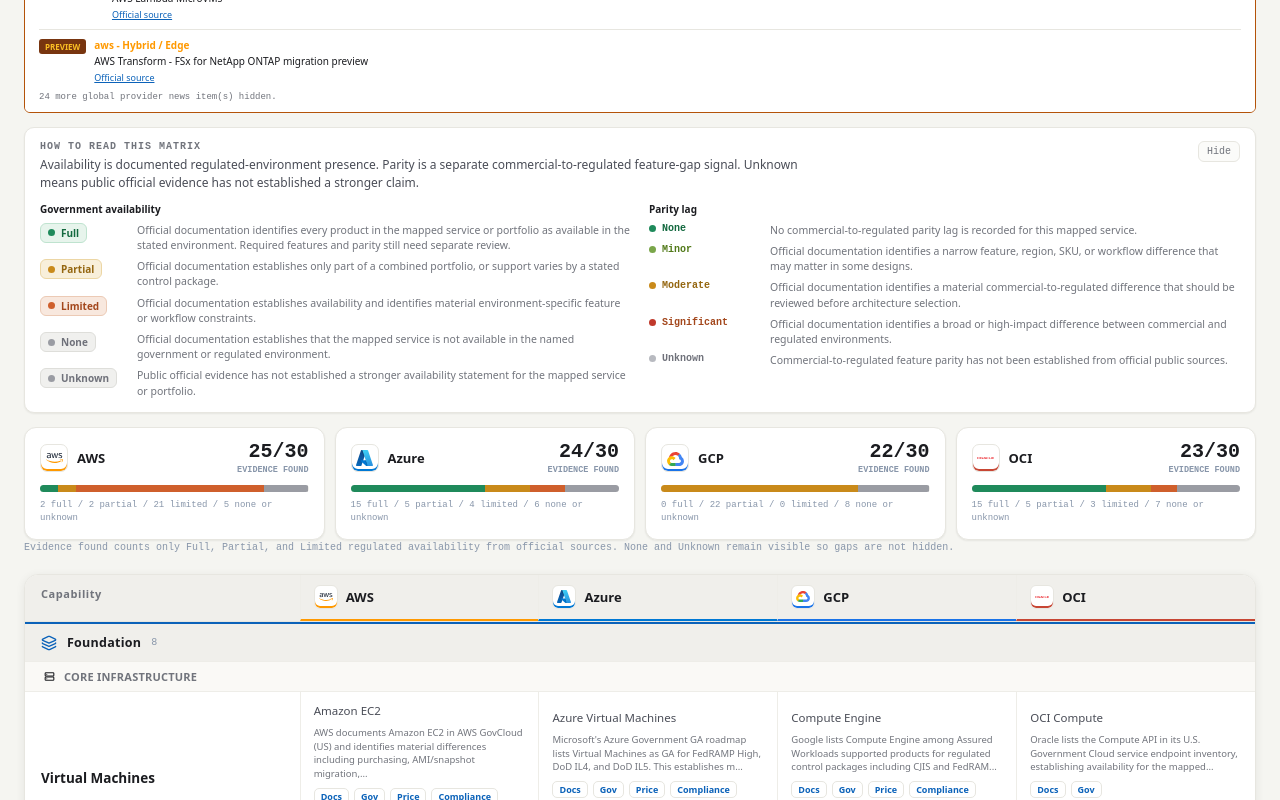
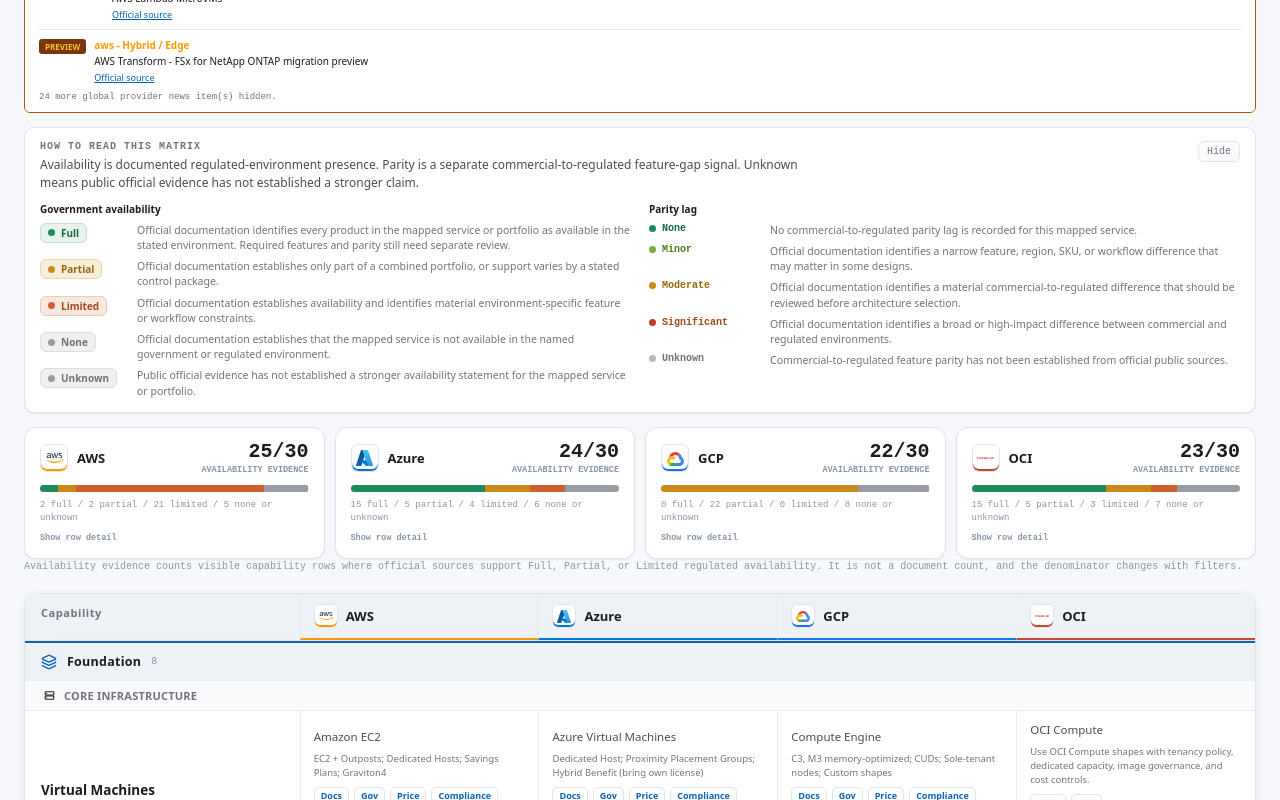
Before and after one commit to MW8-ai/CloudIntelMatrix, a React (Vite) app: page / in a window 1280 px wide. Shown: the part 620-1420 px from the top of the page. Built offline with nearby package versions, Linux system fonts and the light colour scheme.

Commit message:
Clarify matrix evidence counts

```diff
--- a/src/App.jsx
+++ b/src/App.jsx
@@ -70,13 +70,13 @@
 
 const THEME_TOKENS = {
   light: {
-    "--bg": "#f5f5f1",
+    "--bg": "#f6f8fb",
     "--header-bg": "#ffffff",
     "--panel": "#ffffff",
-    "--panel-alt": "#fbfbf9",
+    "--panel-alt": "#f9fbfd",
     "--text": "#1b1c20",
     "--muted": "#71747c",
-    "--border": "#e7e6e0",
+    "--border": "#dfe5ee",
     "--link": "#0b62b9",
     "--selected-bg": "#dceeff",
     "--selected-text": "#064f9f",
@@ -92,9 +92,9 @@
     "--review-border": "#cbd5e1",
     "--ink2": "#4a4d57",
     "--faint": "#8896aa",
-    "--head": "#f0efeb",
-    "--rowalt": "#faf9f6",
-    "--border2": "#eeede8",
+    "--head": "#eef2f7",
+    "--rowalt": "#f8fafc",
+    "--border2": "#e8edf4",
     "--shadow": "rgba(22,22,20,.07)",
     "--cols": "minmax(240px, 1.15fr) repeat(4, minmax(170px, 1fr))",
   },
@@ -788,8 +788,8 @@
 
 function getProviderPreviewText(provider, tier) {
   return truncateText(
+    (tier ? provider.tierNotes?.[tier] : "") ||
     provider.note ||
-    (tier ? provider.tierNotes?.[tier] : "") ||
     provider.variant,
     128
   );
@@ -806,24 +806,68 @@
 
 function MatrixCoverageStrip({ rows, activeProviders }) {
   const statuses = ["Full", "Partial", "Limited", "None", "Unknown"];
+  const evidenceStatuses = new Set(["Full", "Partial", "Limited"]);
+  const [expandedProvider, setExpandedProvider] = useState(null);
+  const providerSummaries = activeProviders.map(providerKey => {
+    const label = providerLabelForKey(providerKey);
+    const pm = PROVIDER_META[providerKey];
+    const counts = Object.fromEntries(statuses.map(status => [status, 0]));
+    const detailRows = rows.map(row => {
+      const provider = row.providers?.[label];
+      const status = provider?.gov || "Unknown";
+      counts[status] = (counts[status] || 0) + 1;
+      return {
+        cap: row.cap,
+        category: row.cat,
+        status,
+        parity: provider?.lag || "Unknown",
+        service: provider?.svc || "Not mapped",
+        variant: provider?.variant || "Region or realm not structured",
+        lastVerified: row.lastVerified || "Not recorded",
+        source: provider?.govdoc || provider?.doc || "",
+        note: provider?.note || "",
+      };
+    });
+    const total = rows.length || 1;
+    const documented = counts.Full + counts.Partial + counts.Limited;
+    const unresolved = counts.None + counts.Unknown;
+    return {
+      providerKey,
+      label,
+      pm,
+      counts,
+      detailRows,
+      evidenceRows: detailRows.filter(row => evidenceStatuses.has(row.status)),
+      gapRows: detailRows.filter(row => !evidenceStatuses.has(row.status)),
+      total,
+      documented,
+      unresolved,
+    };
+  });
+  const expandedSummary = providerSummaries.find(summary => summary.providerKey === expandedProvider);
+
+  function toggleExpandedProvider(providerKey) {
+    setExpandedProvider(current => current === providerKey ? null : providerKey);
+  }
 
   return (
     <div>
       <div className="design-coverage-strip">
-        {activeProviders.map(providerKey => {
-          const label = providerLabelForKey(providerKey);
-          const pm = PROVIDER_META[providerKey];
-          const counts = Object.fromEntries(statuses.map(status => [status, 0]));
-          rows.forEach(row => {
-            const status = row.providers?.[label]?.gov || "Unknown";
-            counts[status] = (counts[status] || 0) + 1;
-          });
-          const total = rows.length || 1;
-          const documented = counts.Full + counts.Partial + counts.Limited;
-          const unresolved = counts.None + counts.Unknown;
+        {providerSummaries.map(summary => {
+          const { providerKey, label, pm, counts, total, documented, unresolved } = summary;
+          const isExpanded = expandedProvider === providerKey;
 
           return (
-            <div key={providerKey} className="design-coverage-card">
+            <button
+              key={providerKey}
+              type="button"
+              className="design-coverage-card hb"
+              onClick={() => toggleExpandedProvider(providerKey)}
+              aria-expanded={isExpanded}
+              aria-controls={`evidence-detail-${providerKey}`}
+              title={`Show ${label} evidence rows`}
+              style={{ borderColor: isExpanded ? pm.dot : "var(--border)" }}
+            >
               <div style={{ display: "flex", alignItems: "center", justifyContent: "space-between", gap: 10, marginBottom: 10 }}>
                 <div style={{ display: "flex", alignItems: "center", gap: 9 }}>
                   <span aria-hidden="true" style={{ display: "inline-block", width: 28, height: 28, borderRadius: 7, backgroundColor: "#fff", border: "1px solid var(--border)", boxShadow: `inset 0 -2px 0 ${pm.dot}`, backgroundImage: `url(${LOGOS[label]})`, backgroundSize: 17, backgroundPosition: "center", backgroundRepeat: "no-repeat", flexShrink: 0 }} />
@@ -831,7 +875,7 @@
                 </div>
                 <div style={{ textAlign: "right" }}>
                   <div style={{ fontFamily: "'IBM Plex Mono', monospace", fontSize: 20, fontWeight: 700, color: "var(--text)", lineHeight: 1 }}>{documented}/{rows.length}</div>
-                  <div style={{ fontFamily: "'IBM Plex Mono', monospace", fontSize: 8.5, fontWeight: 700, color: "var(--faint)", marginTop: 3, textTransform: "uppercase" }}>evidence found</div>
+                  <div style={{ fontFamily: "'IBM Plex Mono', monospace", fontSize: 8.5, fontWeight: 700, color: "var(--faint)", marginTop: 3, textTransform: "uppercase" }}>availability evidence</div>
                 </div>
               </div>
               <div style={{ height: 7, borderRadius: 4, overflow: "hidden", background: "var(--border2)", display: "flex" }}>
@@ -846,12 +890,89 @@
               <div style={{ fontFamily: "'IBM Plex Mono', monospace", fontSize: 9, color: "var(--faint)", lineHeight: 1.45, marginTop: 7 }}>
                 {counts.Full} full / {counts.Partial} partial / {counts.Limited} limited / {unresolved} none or unknown
               </div>
-            </div>
+              <div style={{ fontFamily: "'IBM Plex Mono', monospace", fontSize: 8.5, color: isExpanded ? pm.dot : "var(--faint)", lineHeight: 1.45, marginTop: 7, fontWeight: 800 }}>
+                {isExpanded ? "Hide row detail" : "Show row detail"}
+              </div>
+            </button>
           );
         })}
       </div>
+      {expandedSummary && (
+        <div id={`evidence-detail-${expandedSummary.providerKey}`} className="design-coverage-detail" style={{ borderColor: expandedSummary.pm.border }}>
+          <div style={{ display: "flex", alignItems: "flex-start", justifyContent: "space-between", gap: 12, marginBottom: 10, flexWrap: "wrap" }}>
+            <div>
+              <div style={{ fontFamily: "'IBM Plex Mono', monospace", fontSize: 9, color: expandedSummary.pm.dot, letterSpacing: "0.1em", fontWeight: 900, textTransform: "uppercase" }}>
+                {expandedSummary.label} evidence detail
+              </div>
+              <div style={{ fontSize: 11, color: "var(--muted)", lineHeight: 1.55, marginTop: 4 }}>
+                Found means the visible row has Full, Partial, or Limited regulated-availability evidence. None and Unknown stay in the gap list.
+              </div>
+            </div>
+            <button
+              type="button"
+              className="hb"
+              onClick={() => setExpandedProvider(null)}
+              style={{ border: "1px solid var(--border)", borderRadius: 6, background: "var(--panel)", color: "var(--muted)", padding: "5px 9px", fontSize: 10, fontFamily: "'IBM Plex Mono', monospace", fontWeight: 800 }}
+            >
+              Close
+            </button>
+          </div>
+          <div className="design-evidence-columns">
+            {[
+              { title: `Evidence found (${expandedSummary.evidenceRows.length})`, rows: expandedSummary.evidenceRows },
+              { title: `Needs evidence or unavailable (${expandedSummary.gapRows.length})`, rows: expandedSummary.gapRows },
+            ].map(group => (
+              <div key={group.title} style={{ minWidth: 0 }}>
+                <div style={{ fontFamily: "'IBM Plex Mono', monospace", fontSize: 9, color: "var(--faint)", letterSpacing: "0.08em", fontWeight: 900, textTransform: "uppercase", marginBottom: 8 }}>
+                  {group.title}
+                </div>
+                <div className="design-evidence-list">
+                  {group.rows.length === 0 && (
+                    <div style={{ padding: "10px 11px", borderRadius: 6, border: "1px solid var(--border)", background: "var(--panel)", color: "var(--muted)", fontSize: 11 }}>
+                      No visible rows in this group.
+                    </div>
+                  )}
+                  {group.rows.map(row => {
+                    const statusStyle = GOV_AVAIL_STYLES[row.status] || GOV_AVAIL_STYLES.Unknown;
+                    return (
+                      <div key={`${expandedSummary.providerKey}-${group.title}-${row.cap}`} className="design-evidence-row">
+                        <div style={{ display: "flex", justifyContent: "space-between", gap: 8, alignItems: "flex-start" }}>
+                          <div style={{ minWidth: 0 }}>
+                            <div style={{ fontSize: 11.5, color: "var(--text)", fontWeight: 800, lineHeight: 1.35 }}>{row.cap}</div>
+                            <div style={{ fontSize: 9, color: "var(--muted)", marginTop: 2 }}>{row.category}</div>
+                          </div>
+                          <span style={{ display: "inline-flex", alignItems: "center", gap: 5, padding: "2px 6px", borderRadius: 5, background: statusStyle.bg, color: statusStyle.fg, border: `1px solid ${statusStyle.border}`, fontSize: 9, fontWeight: 800, flexShrink: 0 }}>
+                            <span aria-hidden="true" style={{ width: 6, height: 6, borderRadius: "50%", background: statusStyle.dot }} />
+                            {row.status}
+                          </span>
+                        </div>
+                        <div style={{ fontSize: 10, color: "var(--ink2)", lineHeight: 1.45, marginTop: 7 }}>{row.service}</div>
+                        <div style={{ display: "grid", gridTemplateColumns: "1fr 1fr", gap: 8, marginTop: 7, fontSize: 9, color: "var(--muted)", lineHeight: 1.45 }}>
+                          <div><strong style={{ color: "var(--text)" }}>Variant:</strong> {row.variant}</div>
+                          <div><strong style={{ color: "var(--text)" }}>Last checked:</strong> {row.lastVerified}</div>
+                        </div>
+                        {row.note && (
+                          <div style={{ fontSize: 9, color: "var(--muted)", lineHeight: 1.45, marginTop: 7 }}>{truncateText(row.note, 150)}</div>
+                        )}
+                        {row.source && (
+                          <a href={row.source} target="_blank" rel="noopener noreferrer" className="design-source-link" style={{ marginTop: 8 }}>
+                            Official source
+                          </a>
+                        )}
+                      </div>
+                    );
+                  })}
+                </div>
+              </div>
+            ))}
+          </div>
+          <div style={{ fontSize: 9, color: "var(--faint)", lineHeight: 1.55, marginTop: 10 }}>
+            Last checked is currently capability-level. Provider-specific dates and structured region or realm class are planned schema work.
+          </div>
+        </div>
+      )}
       <div style={{ fontFamily: "'IBM Plex Mono', monospace", fontSize: 10, color: "var(--faint)", lineHeight: 1.6, marginBottom: 18 }}>
-        Evidence found counts only Full, Partial, and Limited regulated availability from official sources. None and Unknown remain visible so gaps are not hidden.
+        Availability evidence counts visible capability rows where official sources support Full, Partial, or Limited regulated availability. It is not a document count, and the denominator changes with filters.
       </div>
     </div>
   );
@@ -2357,11 +2478,43 @@
           gap: 10px;
         }
         .design-coverage-card {
+          width: 100%;
           padding: 14px 15px;
           border: 1px solid var(--border);
           border-radius: 12px;
           background: var(--panel);
           box-shadow: 0 1px 2px var(--shadow);
+          color: inherit;
+          font-family: inherit;
+          text-align: left;
+          appearance: none;
+        }
+        .design-coverage-detail {
+          margin: 10px 0 10px;
+          padding: 13px 14px;
+          border: 1px solid var(--border);
+          border-radius: 10px;
+          background: var(--panel-alt);
+          box-shadow: 0 1px 2px var(--shadow);
+        }
+        .design-evidence-columns {
+          display: grid;
+          grid-template-columns: minmax(0, 1fr) minmax(0, 1fr);
+          gap: 12px;
+        }
+        .design-evidence-list {
+          display: grid;
+          gap: 7px;
+          max-height: 360px;
+          overflow: auto;
+          padding-right: 3px;
+        }
+        .design-evidence-row {
+          padding: 10px 11px;
+          border: 1px solid var(--border);
+          border-radius: 7px;
+          background: var(--panel);
+          min-width: 0;
         }
         .design-read-key-grid {
           display: grid;
@@ -2564,6 +2717,7 @@
           .primary-filter-grid.matrix-primary,
           .primary-filter-grid.matrix-primary.no-density,
           .matrix-lens-grid,
+          .design-evidence-columns,
           .ai-focus-grid { grid-template-columns: 1fr; }
           .top-nav { gap: 6px; padding-bottom: 8px; }
           .top-nav-tab {
@@ -2638,10 +2792,10 @@
             </div>
             <div>
               <div style={{ fontSize: 9, fontFamily: "'IBM Plex Mono', monospace", letterSpacing: "0.15em", color: "var(--muted)", marginBottom: 6, fontWeight: 600, textTransform: "uppercase" }}>
-                Cloud Intelligence Matrix
+                Regulated cloud capability intelligence
               </div>
               <div style={{ fontSize: 26, fontWeight: 700, color: "var(--text)", lineHeight: 1.15 }}>
-                Regulated cloud capability intelligence
+                Cloud Provider Intelligence Matrix
               </div>
               <div style={{ fontSize: 13.5, color: "var(--ink2)", lineHeight: 1.55, marginTop: 6, maxWidth: 620 }}>
                 Which services are usable in each provider's government / sovereign cloud and how far commercial capabilities extend into regulated environments.
```
Also changed, not shown: data/CHANGELOG.md.
